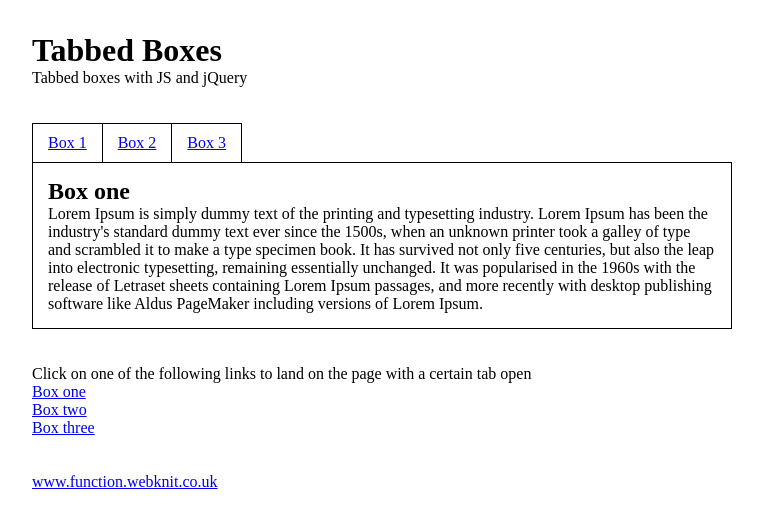
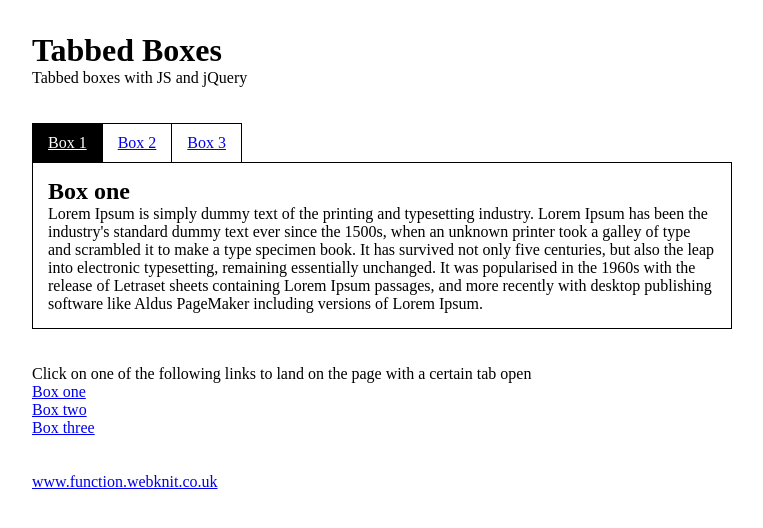
Before and after one commit to webknit/Tabbed-Boxes, a plain HTML site: page index.html in a window 1280 px wide. Shown: the whole page, without its empty margins (258-1021 px from the left). Drawn offline with nearby package versions, Linux system fonts and the light colour scheme.

Commit message:
adding active state on tab

```diff
--- a/index.html
+++ b/index.html
@@ -22,7 +22,7 @@
 
 			<li>
 
-				<a class="box-one" href="?tab=box-one">Box 1</a>
+				<a class="box-one active" href="?tab=box-one">Box 1</a>
 
 			</li>
 			<li>
```
